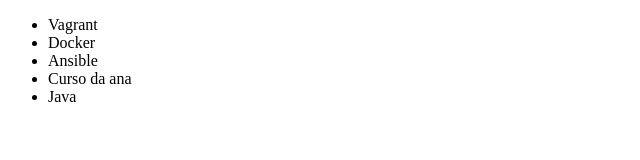
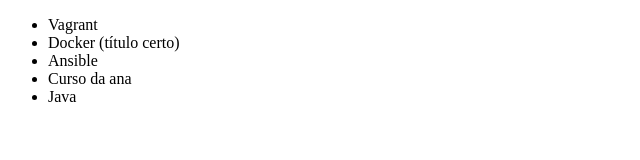
Before and after one commit to Lucas-Caethanos/Index2.html, a plain HTML site: page Index.html in a window 1280 px wide. Shown: the full height of the page, 0-640 px from the left. Drawn offline with Linux system fonts and the light colour scheme.

Commit message:
Atualizando nome do curso

```diff
--- a/Index.html
+++ b/Index.html
@@ -7,7 +7,7 @@
 <body>
     <ul>
         <li>Vagrant</li>
-        <li>Docker</li>
+        <li>Docker (título certo)</li>
         <li>Ansible</li>
         <li>Curso da ana</li>
         <li>Java</li>
```
